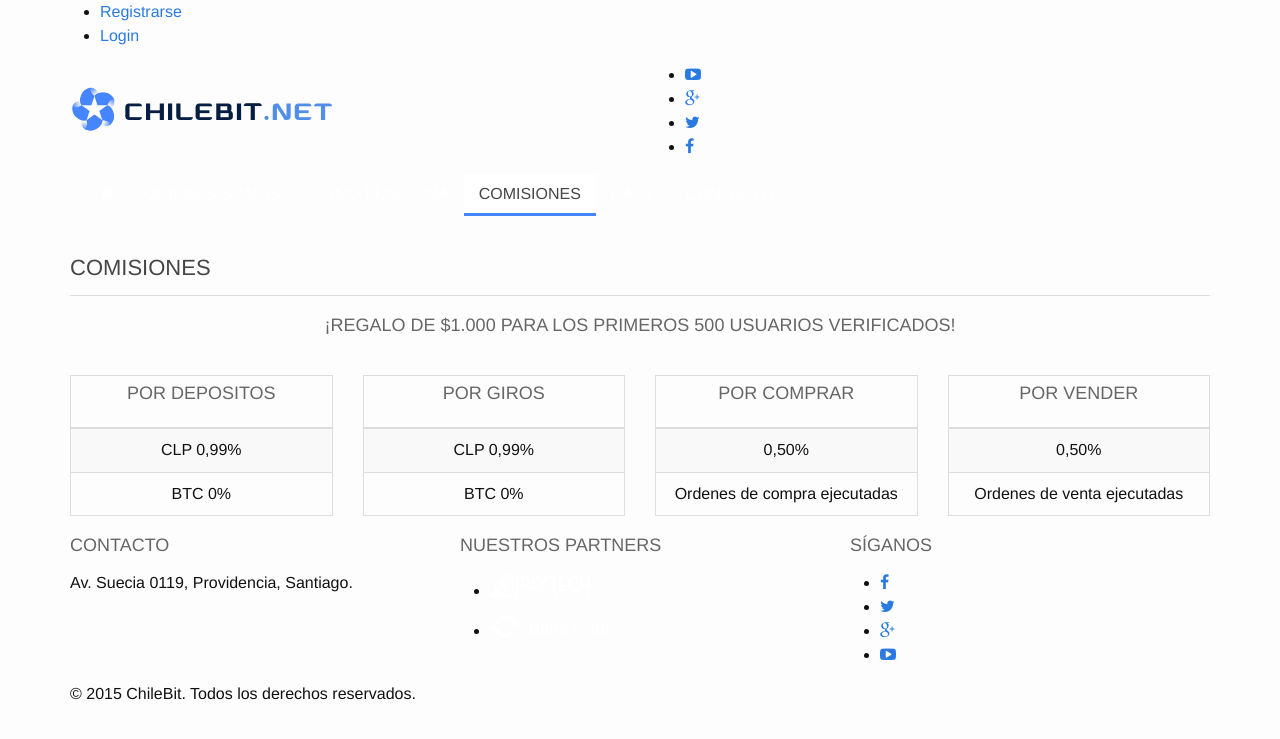
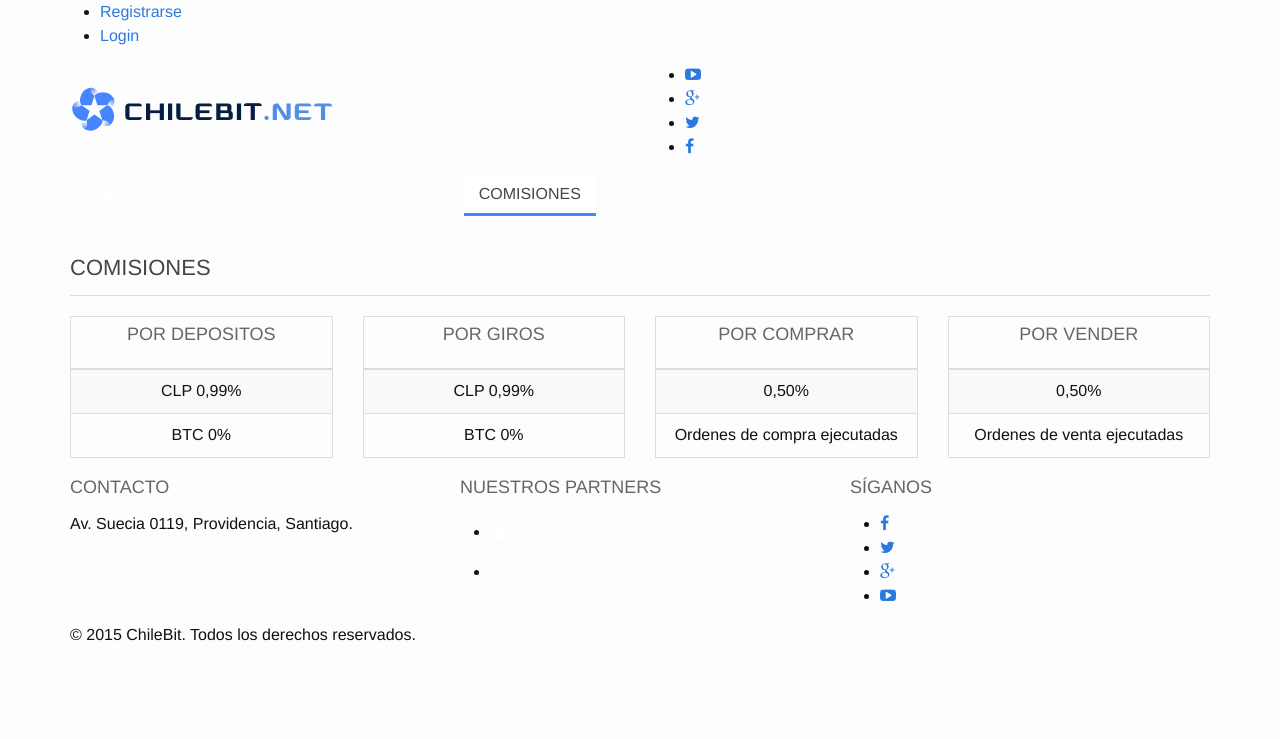
Before and after one commit to chilebit/site, a Jekyll site: the page built from comisiones.html, in a window 1280 px wide. Shown: the top 739 px of the page. Built offline with Jekyll 4.4.1, drawn with Linux system fonts in a browser that asks for light colours.

Commit message:
Change gift
Change gift

```diff
--- a/comisiones.html
+++ b/comisiones.html
@@ -8,8 +8,6 @@ layout: page
 		</div>
 
 		<div class="row">
-			<h3 class="c-blue" align="center">¡Regalo de $1.000 para los primeros 500 usuarios verificados!</h3>
-			<br>
 			<div class="col-md-3 col-sm-6 mb50">
 				<table class="table table-striped table-hover table-bordered text-center">
 					<thead>
```
